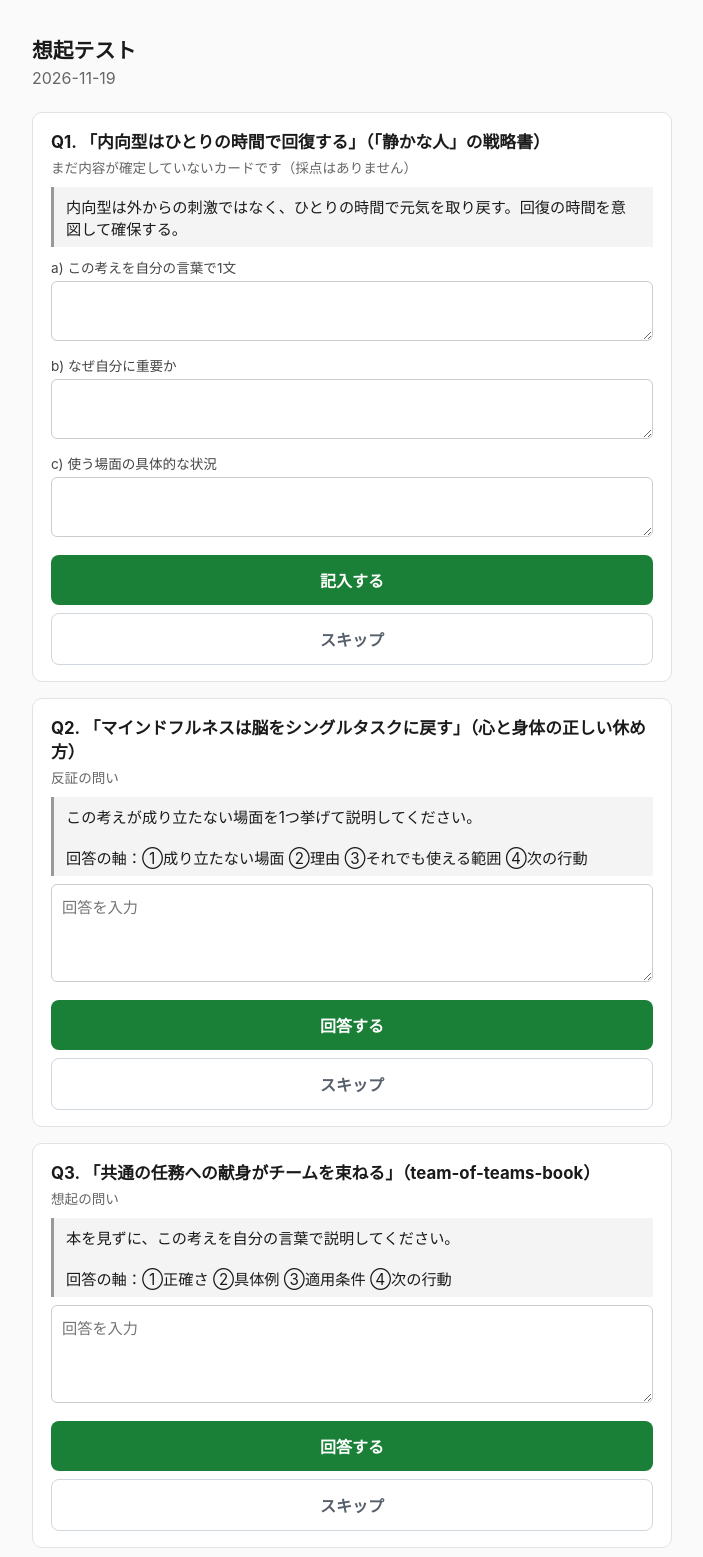
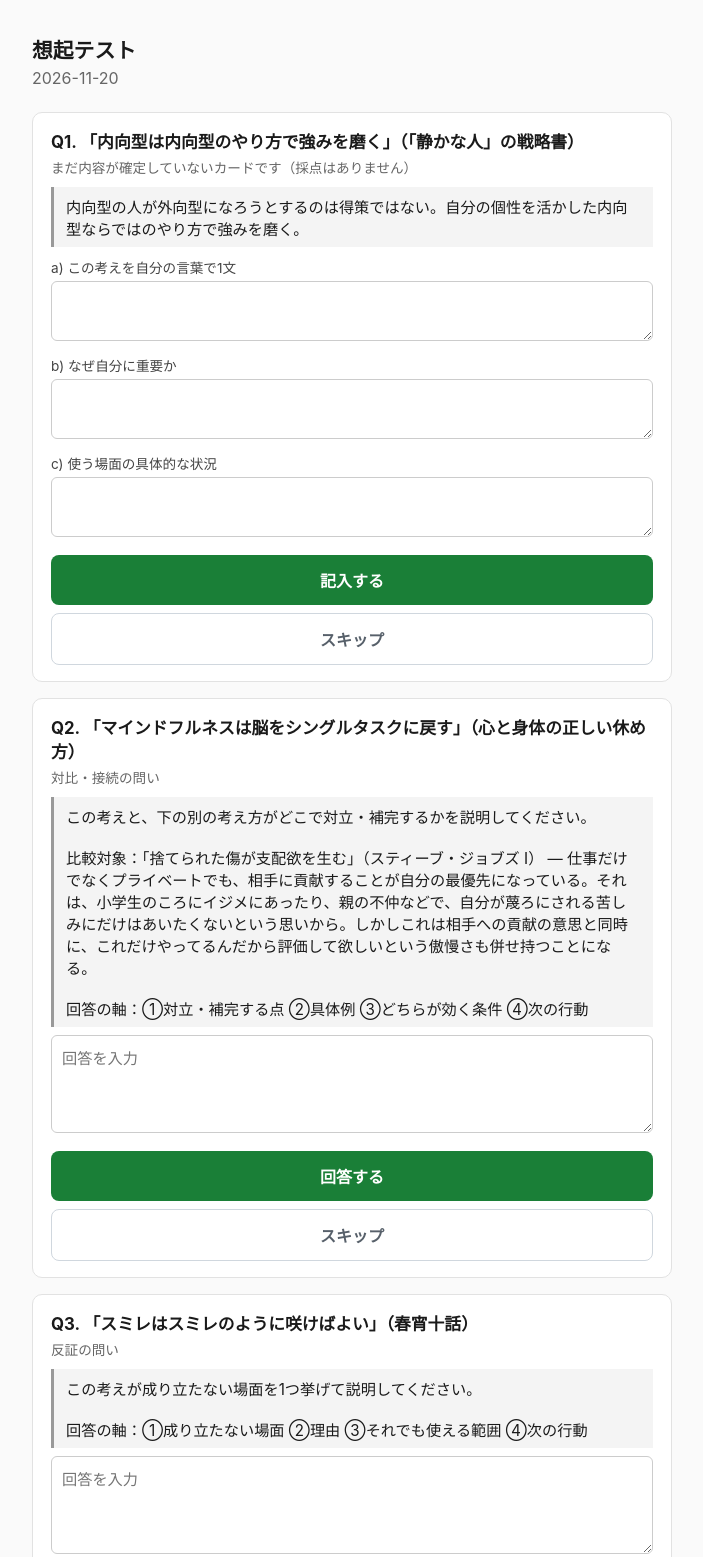
Before and after one commit to horiken1977/mybrain-cards, a plain HTML site: page docs/index.html in a window 1280 px wide. Shown: the top 1557 px of the page, without its empty margins (288-991 px from the left). Drawn offline with Linux system fonts and the light colour scheme; no server answers.

```diff
--- a/docs/index.html
+++ b/docs/index.html
@@ -3,7 +3,7 @@
 <head>
 <meta charset="utf-8">
 <meta name="viewport" content="width=device-width, initial-scale=1">
-<title>想起テスト 2026-11-19</title>
+<title>想起テスト 2026-11-20</title>
 <style>
   body { font-family: -apple-system, "Hiragino Sans", sans-serif; max-width: 640px;
          margin: 0 auto; padding: 20px 16px 60px; color: #1a1a1a; background: #fafafa; }
@@ -38,14 +38,14 @@
 </head>
 <body>
   <h1>想起テスト</h1>
-  <div class="date">2026-11-19</div>
+  <div class="date">2026-11-20</div>
   <p id="test-banner" class="test-banner hidden">テストモード：何度でも回答できます（回答と採点結果は毎回カードの回答履歴に記録されます）</p>
   <div id="questions"></div>
   <p id="done" class="done hidden">今日の分はすべて回答済みです。</p>
 
 <script>
 const GRADE_ENDPOINT = "https://mybrain-cards.vercel.app/api/grade";
-const DATE = "2026-11-19";
+const DATE = "2026-11-20";
 const CARDS_API = "https://api.github.com/repos/horiken1977/mybrain-cards/contents/";
 
 // today.json の "test": true のときはテストモード：回答後も「もう一度回答する」で何度でも回答でき、
--- a/docs/today.json
+++ b/docs/today.json
@@ -1,12 +1,12 @@
 {
-  "date": "2026-11-19",
+  "date": "2026-11-20",
   "questions": [
     {
-      "card": "内向型はひとりの時間で回復する.md",
+      "card": "内向型は内向型のやり方で強みを磨く.md",
       "qtype": "fill",
-      "title": "内向型はひとりの時間で回復する",
+      "title": "内向型は内向型のやり方で強みを磨く",
       "book": "「静かな人」の戦略書",
-      "claim_draft": "内向型は外からの刺激ではなく、ひとりの時間で元気を取り戻す。回復の時間を意図して確保する。",
+      "claim_draft": "内向型の人が外向型になろうとするのは得策ではない。自分の個性を活かした内向型ならではのやり方で強みを磨く。",
       "fields": [
         "claim",
         "why",
@@ -15,20 +15,20 @@
     },
     {
       "card": "マインドフルネスは脳をシングルタスクに戻す.md",
-      "qtype": "refute",
+      "qtype": "contrast",
       "title": "マインドフルネスは脳をシングルタスクに戻す",
       "book": "心と身体の正しい休め方",
-      "text": "この考えが成り立たない場面を1つ挙げて説明してください。\n\n回答の軸：①成り立たない場面 ②理由 ③それでも使える範囲 ④次の行動",
+      "text": "この考えと、下の別の考え方がどこで対立・補完するかを説明してください。\n\n比較対象：「捨てられた傷が支配欲を生む」（スティーブ・ジョブズ I） — 仕事だけでなくプライベートでも、相手に貢献することが自分の最優先になっている。それは、小学生のころにイジメにあったり、親の不仲などで、自分が蔑ろにされる苦しみにだけはあいたくないという思いから。しかしこれは相手への貢献の意思と同時に、これだけやってるんだから評価して欲しいという傲慢さも併せ持つことになる。\n\n回答の軸：①対立・補完する点 ②具体例 ③どちらが効く条件 ④次の行動",
       "fields": [
         "text"
       ]
     },
     {
-      "card": "共通の任務への献身がチームを束ねる.md",
-      "qtype": "recall",
-      "title": "共通の任務への献身がチームを束ねる",
-      "book": "team-of-teams-book",
-      "text": "本を見ずに、この考えを自分の言葉で説明してください。\n\n回答の軸：①正確さ ②具体例 ③適用条件 ④次の行動",
+      "card": "スミレはスミレのように咲けばよい.md",
+      "qtype": "refute",
+      "title": "スミレはスミレのように咲けばよい",
+      "book": "春宵十話",
+      "text": "この考えが成り立たない場面を1つ挙げて説明してください。\n\n回答の軸：①成り立たない場面 ②理由 ③それでも使える範囲 ④次の行動",
       "fields": [
         "text"
       ]
```
